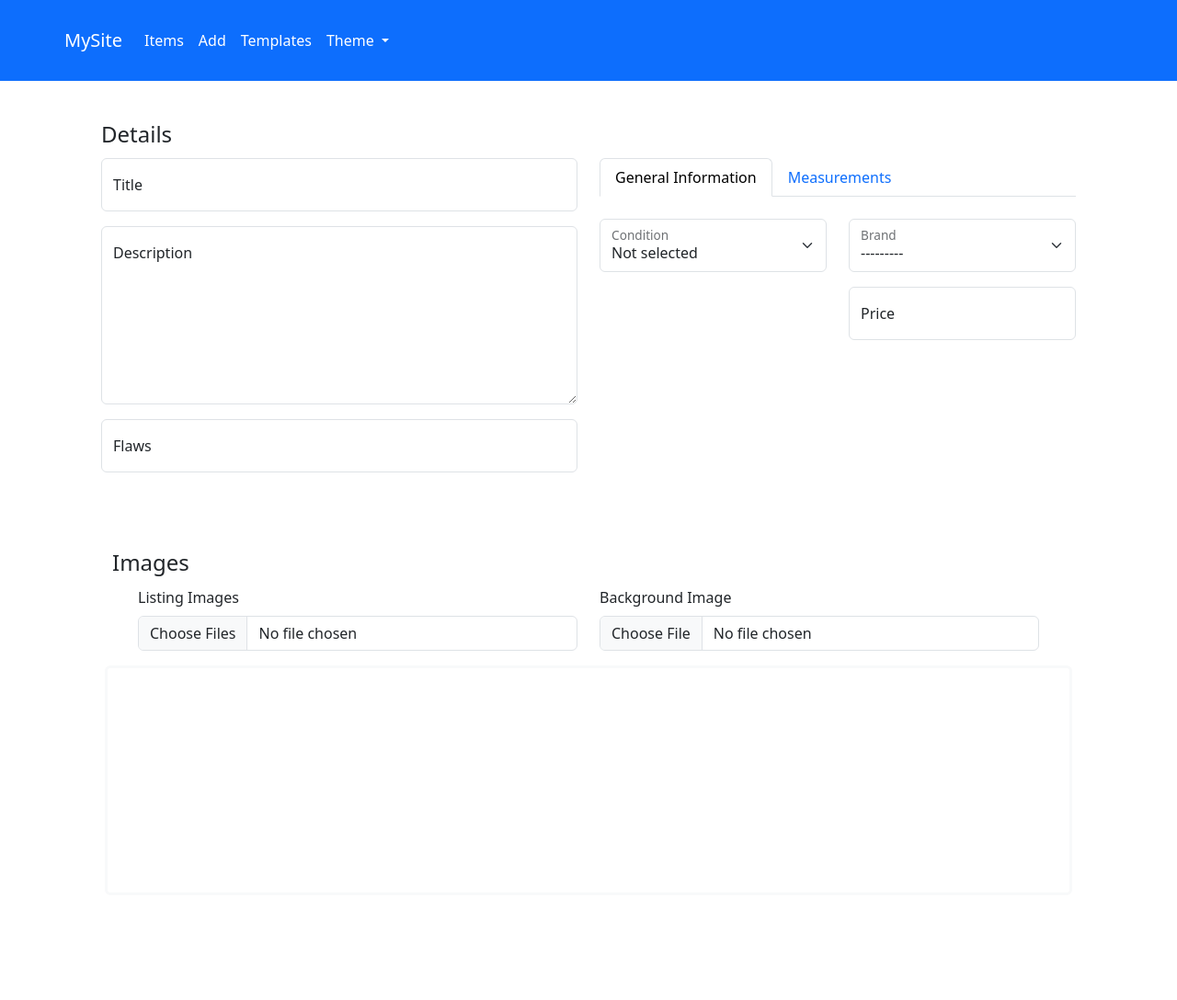
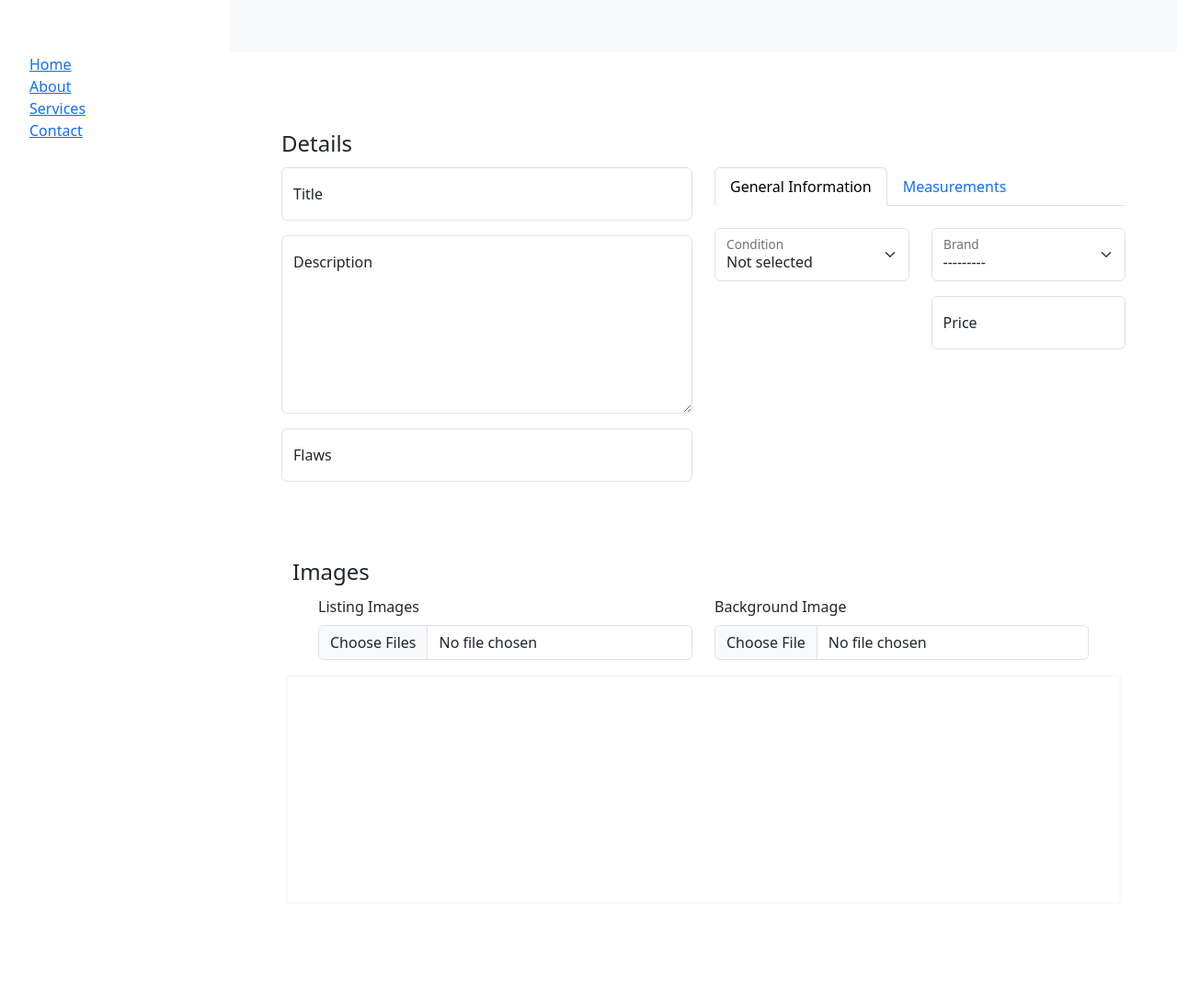
Before and after one commit to artpods56/attirekeeper, a Django app: page /panel/ in a window 1280 px wide. Shown: the whole page at 92% size. Before the commit the page ends 708 px from the top, so only its background shows below. Run offline with Django 4.2, Linux system fonts and the light colour scheme; data that the repository does not hold is empty; some libraries are stand-ins or nearby versions.

Commit message:
feat: added sidebar for responsive navigation

```diff
--- a/app/templates/hub/base.html
+++ b/app/templates/hub/base.html
@@ -1,56 +1,109 @@
 <!DOCTYPE html>
-
-
 {% load static %}
-
 <html lang="en">
   <head>
-    <meta charset="UTF-8">
-    <meta name="viewport" content="width=device-width, initial-scale=1.0">
-    <title>{% block title %}<!-- Title Name -->{% endblock %}</title>
-    <link rel="shortcut icon" type="image/png" href="{% static 'images/favicon.ico' %}">
-    <link rel="stylesheet" type="text/css" href="{% static 'bootstrap/css/bootstrap.min.css' %}">
-    <link rel="stylesheet" type="text/css" href="{% static 'hub/css/styles.css' %}">
+    <meta charset="UTF-8" />
+    <meta name="viewport" content="width=device-width, initial-scale=1.0" />
+    <title>{% block title %}{% endblock %}</title>
+    <link
+      rel="shortcut icon"
+      type="image/png"
+      href="{% static 'images/favicon.ico' %}"
+    />
+    <link
+      rel="stylesheet"
+      type="text/css"
+      href="{% static 'bootstrap/css/bootstrap.min.css' %}"
+    />
+    <link
+      rel="stylesheet"
+      type="text/css"
+      href="{% static 'hub/css/styles.css' %}"
+    />
+
+    <style>
+      body {
+        overflow-x: hidden; /* Prevent horizontal scroll */
+      }
+      .offcanvas-start {
+        width: 250px; /* Adjust the width as needed */
+      }
+      .sidebar {
+        display: none; /* Hide sidebar by default */
+        color: #fff;
+        position: fixed;
+        top: 0;
+        left: 0;
+        height: 100%;
+        width: 250px;
+        z-index: 1040; /* Ensure sidebar is above other content */
+        padding-top: 58px; /* Adjust based on navbar height */
+      }
+      .sidebar .nav-link {
+        color: #fff;
+      }
+      .main-content {
+        flex: 1;
+        padding: 1rem;
+      }
+      @media (min-width: 768px) {
+        .offcanvas-start {
+          display: none; /* Hide offcanvas on larger screens */
+        }
+        .sidebar {
+          display: block; /* Show sidebar on larger screens */
+        }
+        .main-content {
+          margin-left: 250px; /* Adjust based on the width of the sidebar */
+        }
+      }
+    </style>
 
     {% block extra_css %}{% endblock %}
   </head>
-  <body class="bg-white"> <!-- Set pure white background color -->
+  <body class="bg-white">
+    <header>
+      <!-- Sidebar for larger screens -->
+      <div class="sidebar bg-white border-right border-primary">
 
-    <!-- Enhanced Navigation Bar -->
-    <header class="container-fluid bg-primary text-white py-3 mb-4">
-      <nav class="container navbar navbar-expand-lg navbar-light">
-        <a class="navbar-brand text-white" href="{% url 'panel' %}">MySite</a>
-        <button class="navbar-toggler" type="button" data-toggle="collapse" data-target="#navbarNav" aria-controls="navbarNav" aria-expanded="false" aria-label="Toggle navigation">
-          <span class="navbar-toggler-icon"></span>
-        </button>
-        <div class="collapse navbar-collapse" id="navbarNav">
-          <ul class="navbar-nav mr-auto">
-            <li class="nav-item"><a class="nav-link text-white" href="{% url 'upload_file' %}">Items</a></li>
-            <li class="nav-item"><a class="nav-link text-white" href="{% url 'panel' %}">Add</a></li>
-            <li class="nav-item"><a class="nav-link text-white" href="{% url 'templates' %}">Templates</a></li>
-            <li class="nav-item dropdown">
-              <a class="nav-link dropdown-toggle text-white" href="#" id="themeDropdown" role="button" data-toggle="dropdown" aria-haspopup="true" aria-expanded="false">
-                Theme
-              </a>
-              <div class="dropdown-menu" aria-labelledby="themeDropdown">
-                <a class="dropdown-item" href="#" data-theme-switcher="auto">Auto</a>
-                <a class="dropdown-item" href="#" data-theme-switcher="light">Light</a>
-                <a class="dropdown-item" href="#" data-theme-switcher="dark">Dark</a>
-              </div>
-            </li>
-          </ul>
+        {% include 'hub/components/sidebar.html' %}
+
+      </div>
+
+      <!-- Navbar with offcanvas for smaller screens -->
+      <nav class="navbar navbar-light bg-light fixed-top">
+        <div class="container-fluid">
+          <button
+            class="navbar-toggler"
+            type="button"
+            data-bs-toggle="offcanvas"
+            data-bs-target="#offcanvasNavbar"
+            aria-controls="offcanvasNavbar"
+          >
+            <span class="navbar-toggler-icon"></span>
+          </button>
+          <div
+            class="offcanvas offcanvas-start"
+            tabindex="-1"
+            id="offcanvasNavbar"
+            aria-labelledby="offcanvasNavbarLabel"
+          >
+            <div class="offcanvas-body">
+              {% include 'hub/components/sidebar.html' %}
+            </div>
+          </div>
         </div>
       </nav>
     </header>
+    <!-- Main Navigation -->
 
-    <!-- Main content -->
-    <main class="container">
-      {% block content %}<!-- Page content -->{% endblock %}
+    <!-- Main layout -->
+    <main class="main-content" style="margin-top: 58px">
+      <div class="container pt-4">{% block content %}{% endblock %}</div>
     </main>
+    <!-- Main layout -->
 
-    <!-- Bootstrap JS and dependencies -->
     <script src="{% static 'bootstrap/js/bootstrap.bundle.min.js' %}"></script>
     <script src="{% static 'hub/js/main.js' %}"></script>
-
   </body>
 </html>
--- /dev/null
+++ b/app/templates/hub/components/sidebar.html
@@ -0,0 +1,15 @@
+
+  <ul class="sidebar-menu">
+    <li class="sidebar-menu-item">
+      <a href="#" class="sidebar-menu-link">Home</a>
+    </li>
+    <li class="sidebar-menu-item">
+      <a href="#" class="sidebar-menu-link">About</a>
+    </li>
+    <li class="sidebar-menu-item">
+      <a href="#" class="sidebar-menu-link">Services</a>
+    </li>
+    <li class="sidebar-menu-item">
+      <a href="#" class="sidebar-menu-link">Contact</a>
+    </li>
+  </ul>
```
